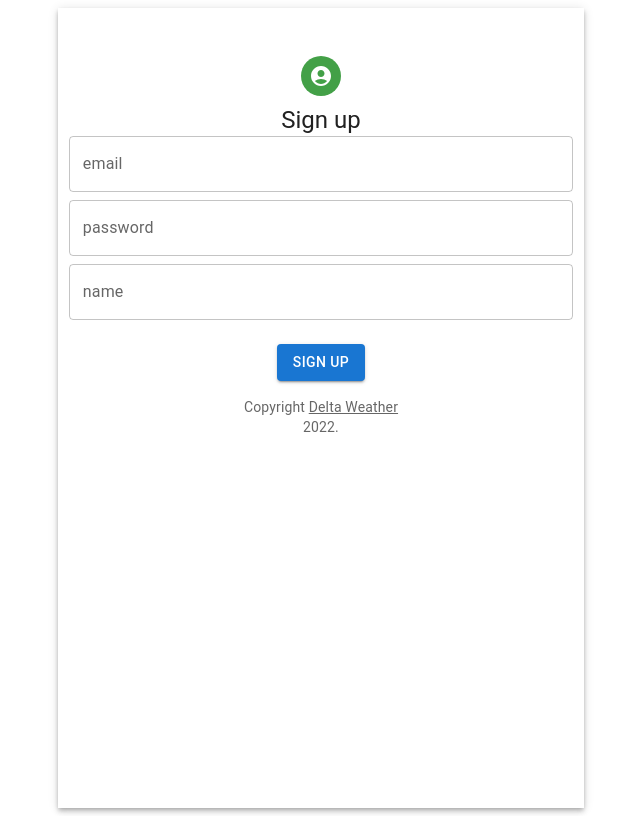
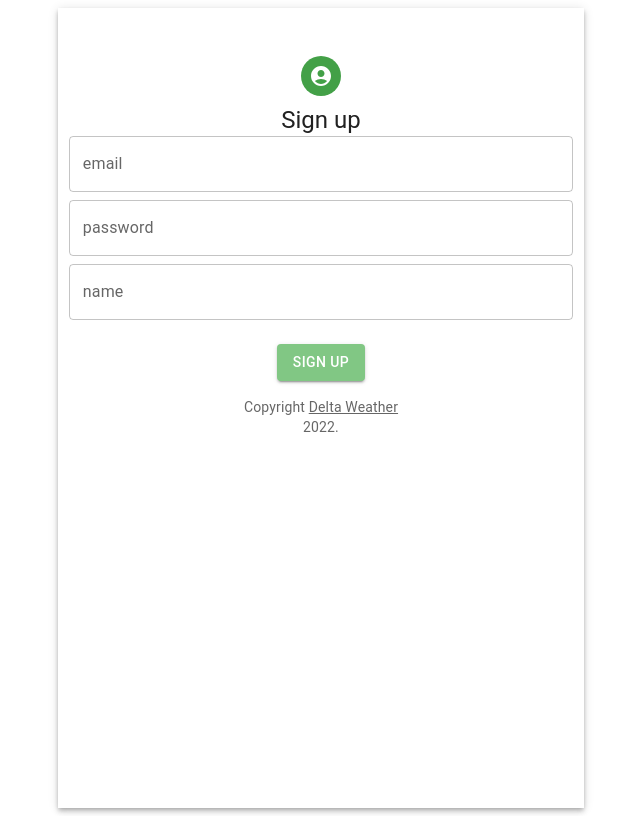
Before and after one commit to coolelephant/Delta-weather-react-app, a React (Create React App) app: page /signup in a window 1280 px wide. Shown: the whole page, without its empty margins (319-959 px from the left). Built offline with nearby package versions, Linux system fonts and the light colour scheme.

Commit message:
feat : 버튼색 변경
- 버튼 초록색으로 변경

```diff
--- a/src/pages/signin.tsx
+++ b/src/pages/signin.tsx
@@ -51,6 +51,7 @@ export const SignIn = () => {
               mt: 3,
               mb: 2,
               alignItems: "center",
+              backgroundColor: green[300]
             }}
           >
             Sign In
--- a/src/pages/signup.tsx
+++ b/src/pages/signup.tsx
@@ -54,6 +54,7 @@ export const SignUp = () => {
               mt: 3,
               mb: 2,
               alignItems: "center",
+              bgcolor: green[300]
             }}
           >
             Sign Up
```
